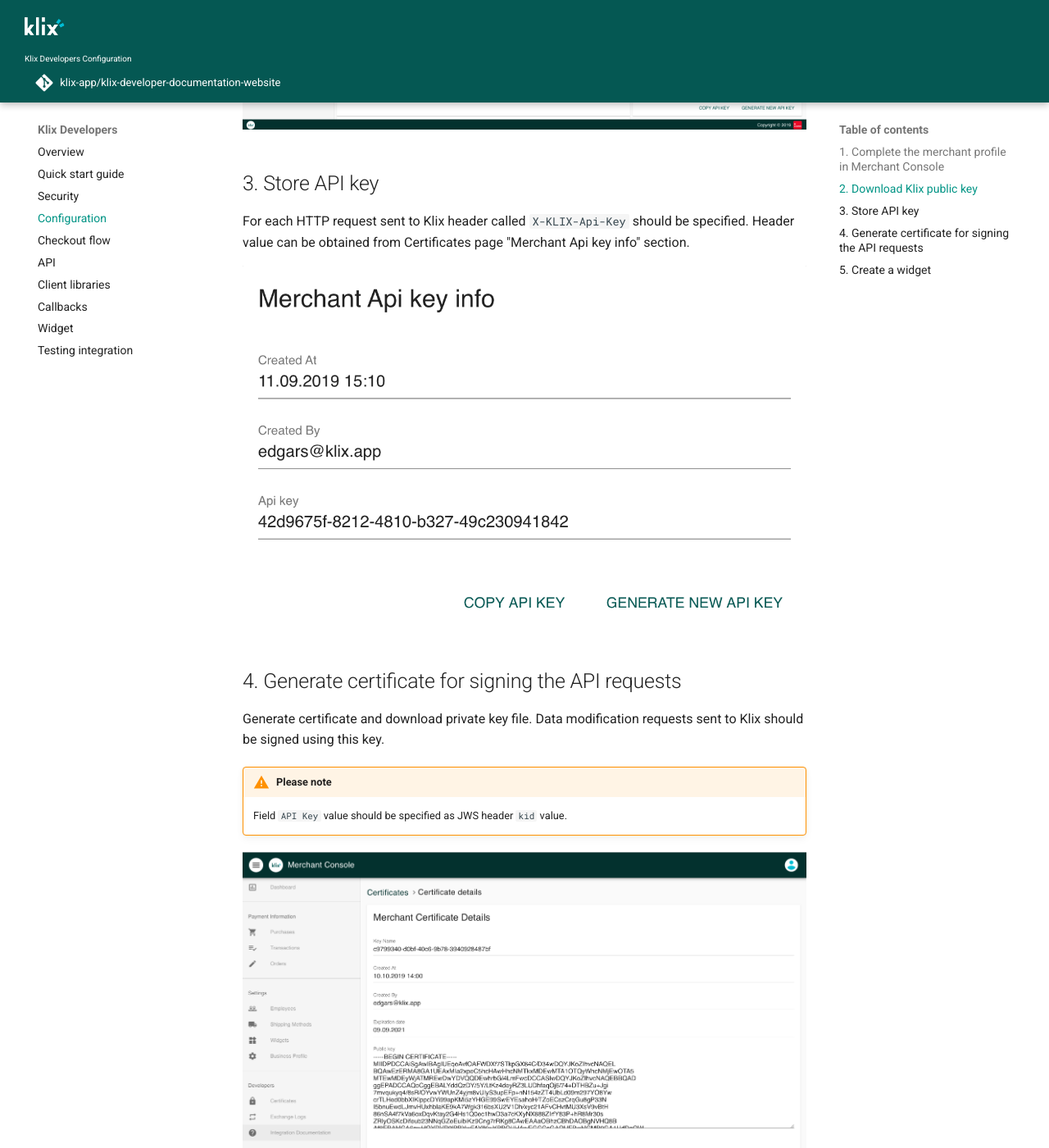
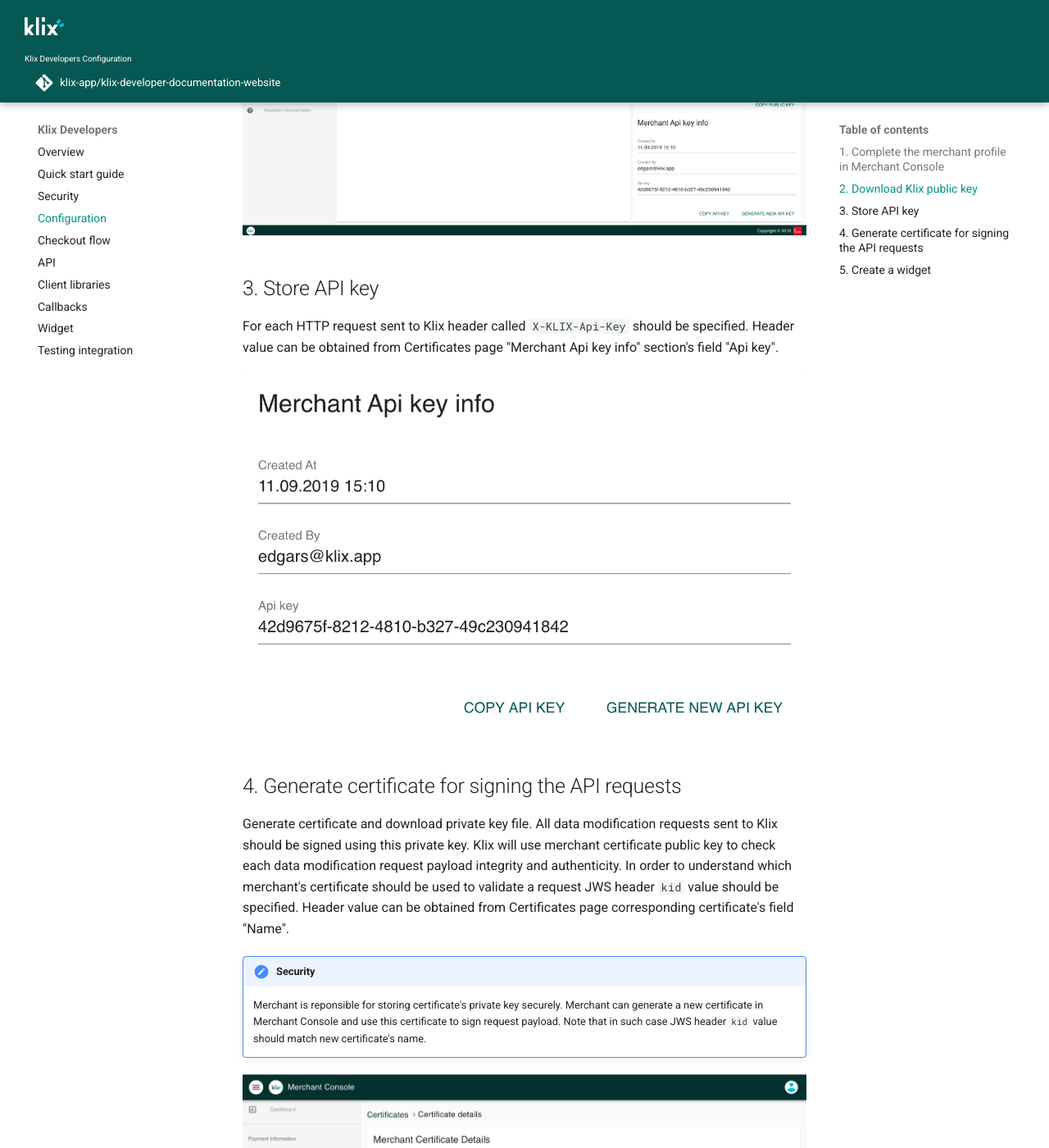
Before and after one commit to klix-app/klix-developer-documentation-website, an MkDocs documentation site: the page built from docs/configuration.md, in a window 1280 px wide and 1400 px high, scrolled down 1370 px. Shown: the whole window at 82% size. Built offline with MkDocs 1.6.1 and Material for MkDocs 9.7.7, drawn with Linux system fonts in a browser that asks for light colours; comment, search, counter and statistics services are not loaded; some of the changed text lies outside the part shown.

Commit message:
Add info about legal obligations related to request validation

```diff
--- a/docs/configuration.md
+++ b/docs/configuration.md
@@ -12,20 +12,23 @@
 
 Head to Certificates page and copy public key contents from "Service Provider Certificate info" section. Store public key contents in file and use this key to validate the Klix callback payload.
 
+!!! Warning "Callback payload validation"
+    Merchant is obligated to perform JWS validation of Klix callback payload using Klix public key in order to ensure request payload integrity and authenticity.
+
 ![Download Klix public key](images/merchant_console_certificates.png "Klix public key")
 
 ## 3. Store API key
 
-For each HTTP request sent to Klix header called `X-KLIX-Api-Key` should be specified. Header value can be obtained from Certificates page "Merchant Api key info" section.
+For each HTTP request sent to Klix header called `X-KLIX-Api-Key` should be specified. Header value can be obtained from Certificates page "Merchant Api key info" section's field "Api key".
 
 ![Add Klix API key to HTTP request headers](images/merchant_console_api_key.png "Klix API key")
 
 ## 4. Generate certificate for signing the API requests
 
-Generate certificate and download private key file. Data modification requests sent to Klix should be signed using this key.
+Generate certificate and download private key file. All data modification requests sent to Klix should be signed using this private key. Klix will use merchant certificate public key to check each data modification request payload integrity and authenticity. In order to understand which merchant's certificate should be used to validate a request JWS header `kid` value should be specified. Header value can be obtained from Certificates page corresponding certificate's field "Name".
 
-!!! Warning "Please note"
-    Field `API Key` value should be specified as JWS header `kid` value.
+!!! Security notice
+    Merchant is reponsible for storing certificate's private key securely. Merchant can generate a new certificate in Merchant Console and use this certificate to sign request payload. Note that in such case JWS header `kid` value should match new certificate's name.
 
 ![Create new merchant certificate](images/merchant_console_certificate_created.png "New merchant certificate creation")
 
```
Also changed, not shown: docs/callbacks.md (+1 -1 lines).
